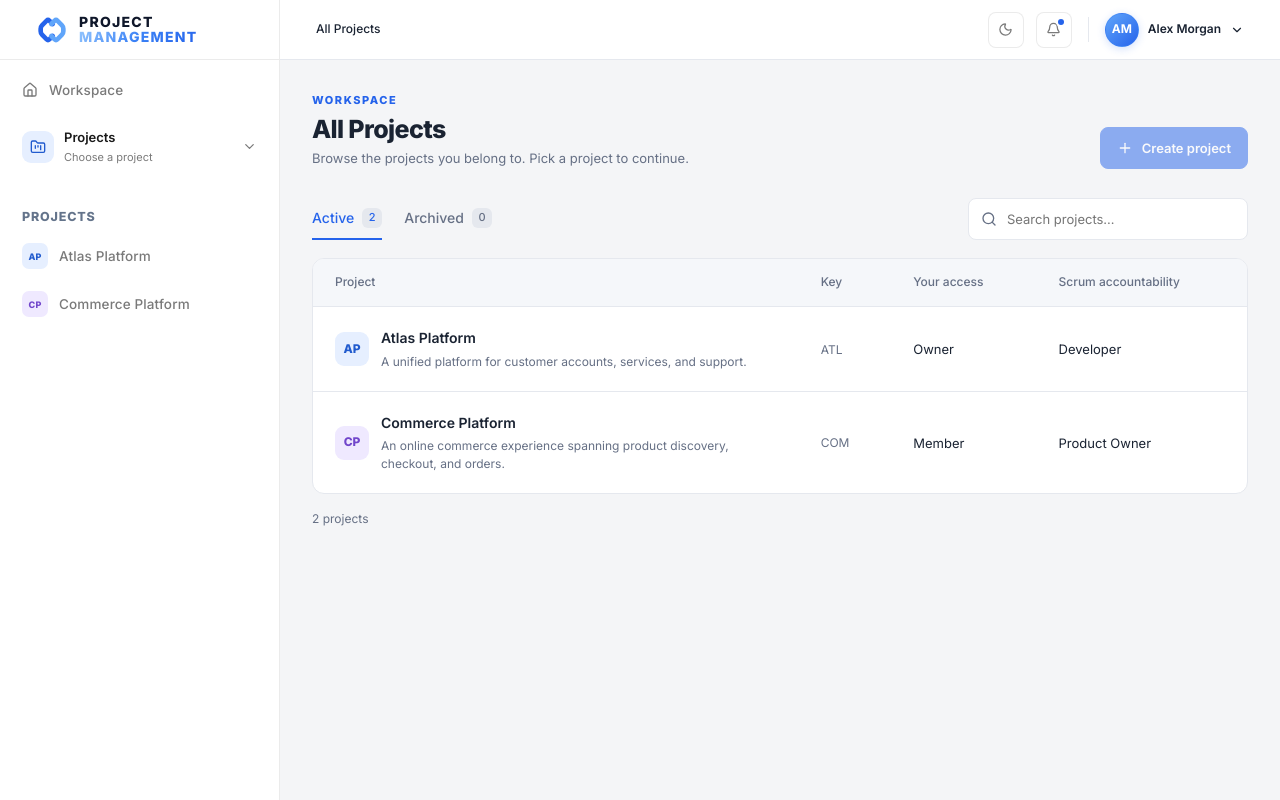
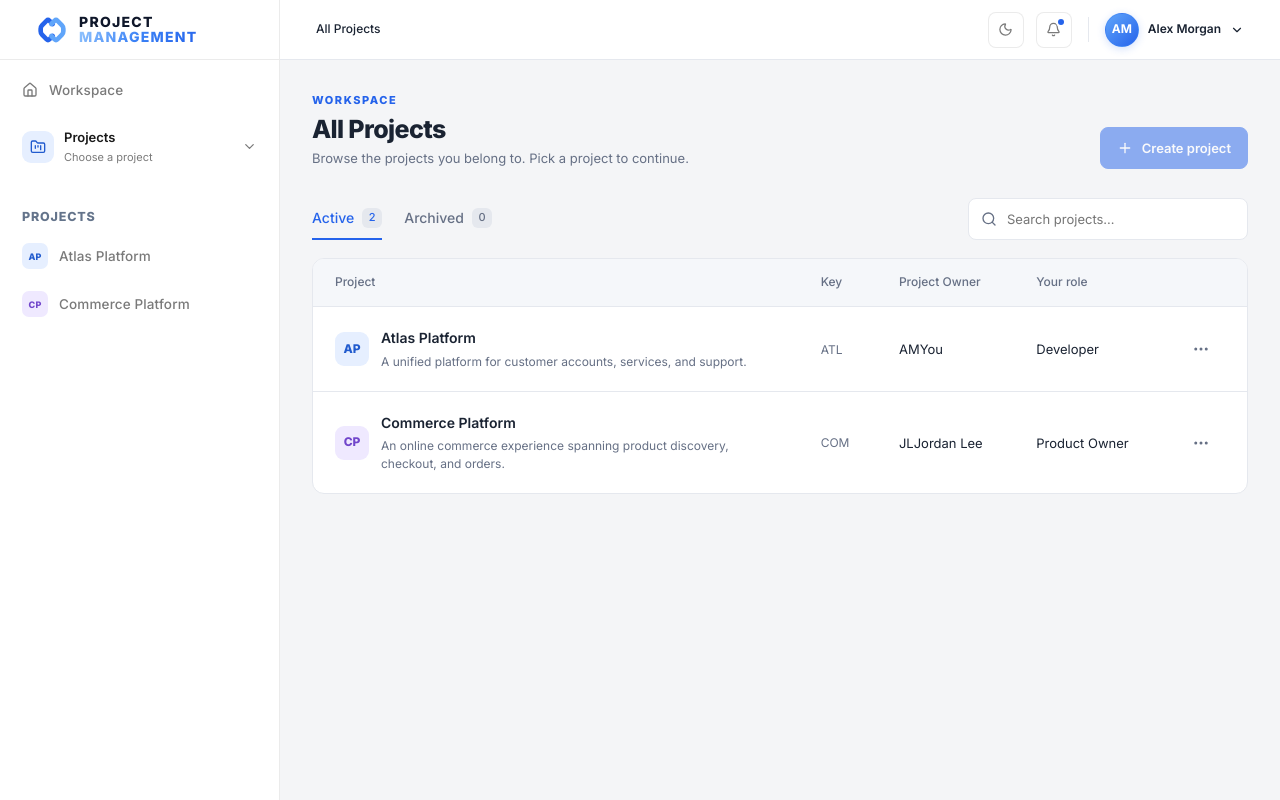
Before and after one commit to lukenab/project-management-system, a Next.js app in the folder frontend/: page /projects in a window 1280 px wide. Built offline with nearby package versions, Linux system fonts and the light colour scheme.

Commit message:
feat: add Project Owner column and row actions

```diff
--- /dev/null
+++ b/frontend/components/projects/ProjectActions.tsx
@@ -0,0 +1,42 @@
+"use client";
+import { Ellipsis } from "lucide-react";
+
+import {
+  DropdownMenu,
+  type DropdownItem,
+} from "@/components/shared/DropdownMenu";
+import { projectHref } from "@/config/navigation";
+import { isProjectOwner, type PreviewProject } from "@/lib/preview-data";
+
+// Actions follow the Use Case specification, not Jira:
+// UC-06.2 Open, UC-07.1 Members, UC-06.3 Update information, UC-06.5 Transfer
+// ownership and UC-06.4 Archive (Project Owner, Active project only), and
+// UC-07.4 Leave (Active project; the current Project Owner must transfer
+// ownership first). Deletion is not specified and restoration is outside
+// Iteration 1, so neither is offered. Items without `href` have no screen yet.
+function projectActions(project: PreviewProject): DropdownItem[][] {
+  const navigation: DropdownItem[] = [
+    { label: "Open project", href: projectHref(project.id) },
+    { label: "View members", href: projectHref(project.id, "members") },
+  ];
+  if (project.status === "ARCHIVED") return [navigation];
+  if (isProjectOwner(project))
+    return [
+      navigation,
+      [{ label: "Project settings" }, { label: "Transfer ownership" }],
+      [{ label: "Archive project", tone: "danger" }],
+    ];
+  return [navigation, [{ label: "Leave project", tone: "danger" }]];
+}
+
+export function ProjectActions({ project }: { project: PreviewProject }) {
+  return (
+    <DropdownMenu
+      label={`${project.name} actions`}
+      triggerLabel={`Actions for ${project.name}`}
+      triggerClassName="icon-button row-actions-trigger"
+      trigger={<Ellipsis size={18} aria-hidden="true" />}
+      groups={projectActions(project)}
+    />
+  );
+}
--- a/frontend/components/projects/ProjectDirectory.tsx
+++ b/frontend/components/projects/ProjectDirectory.tsx
@@ -3,8 +3,11 @@ import { Search } from "lucide-react";
 import Link from "next/link";
 import { useState } from "react";
 
-import type { PreviewProject } from "@/lib/preview-data";
+import { isProjectOwner, type PreviewProject } from "@/lib/preview-data";
 
+import { ProjectActions } from "./ProjectActions";
+
+const PAGE_SIZE = 10;
 const statuses = [
   { value: "ACTIVE", label: "Active" },
   { value: "ARCHIVED", label: "Archived" },
@@ -19,9 +22,10 @@ export function ProjectDirectory({ projects }: { projects: PreviewProject[] }) {
       project.status === status &&
       `${project.name} ${project.key}`.toLocaleLowerCase().includes(search),
   );
-  const pageCount = Math.max(1, Math.ceil(filtered.length / 10));
+  const pageCount = Math.max(1, Math.ceil(filtered.length / PAGE_SIZE));
   const currentPage = Math.min(page, pageCount);
-  const visible = filtered.slice((currentPage - 1) * 10, currentPage * 10);
+  const firstIndex = (currentPage - 1) * PAGE_SIZE;
+  const visible = filtered.slice(firstIndex, firstIndex + PAGE_SIZE);
   return (
     <section aria-label="Project directory">
       <div className="directory-toolbar">
@@ -70,8 +74,11 @@ export function ProjectDirectory({ projects }: { projects: PreviewProject[] }) {
             <tr>
               <th scope="col">Project</th>
               <th scope="col">Key</th>
-              <th scope="col">Your access</th>
-              <th scope="col">Scrum accountability</th>
+              <th scope="col">Project Owner</th>
+              <th scope="col">Your role</th>
+              <th scope="col" className="project-actions-cell">
+                <span className="sr-only">Actions</span>
+              </th>
             </tr>
           </thead>
           <tbody>
@@ -97,8 +104,20 @@ export function ProjectDirectory({ projects }: { projects: PreviewProject[] }) {
                 <td data-label="Key">
                   <span className="directory-key">{project.key}</span>
                 </td>
-                <td data-label="Your access">{project.accessRole}</td>
-                <td data-label="Scrum accountability">{project.scrumRole}</td>
+                <td data-label="Project Owner">
+                  <span className="directory-owner">
+                    <span className="owner-avatar" aria-hidden="true">
+                      {project.owner.initials}
+                    </span>
+                    <span>
+                      {isProjectOwner(project) ? "You" : project.owner.fullName}
+                    </span>
+                  </span>
+                </td>
+                <td data-label="Your role">{project.scrumRole}</td>
+                <td className="project-actions-cell">
+                  <ProjectActions project={project} />
+                </td>
               </tr>
             ))}
           </tbody>
@@ -122,11 +141,12 @@ export function ProjectDirectory({ projects }: { projects: PreviewProject[] }) {
           </div>
         )}
       </div>
-      <div className="directory-footer">
-        <span aria-live="polite">
-          {filtered.length} {filtered.length === 1 ? "project" : "projects"}
-        </span>
-        {pageCount > 1 && (
+      {pageCount > 1 && (
+        <div className="directory-footer">
+          <span aria-live="polite">
+            Showing {firstIndex + 1}–{firstIndex + visible.length} of{" "}
+            {filtered.length}
+          </span>
           <nav aria-label="Project pages">
             <button
               type="button"
@@ -148,8 +168,8 @@ export function ProjectDirectory({ projects }: { projects: PreviewProject[] }) {
               Next
             </button>
           </nav>
-        )}
-      </div>
+        </div>
+      )}
     </section>
   );
 }
--- /dev/null
+++ b/frontend/components/shared/DropdownMenu.tsx
@@ -0,0 +1,201 @@
+"use client";
+import type { LucideIcon } from "lucide-react";
+
+import Link from "next/link";
+import {
+  useEffect,
+  useId,
+  useRef,
+  useState,
+  type KeyboardEvent,
+  type ReactNode,
+} from "react";
+
+// An item without `href` has no screen yet: it is shown muted and does nothing.
+export type DropdownItem = {
+  label: string;
+  href?: string;
+  icon?: LucideIcon;
+  tone?: "danger";
+};
+
+const VIEWPORT_MARGIN = 12;
+
+export function DropdownMenu({
+  label,
+  triggerLabel,
+  triggerClassName,
+  trigger,
+  header,
+  groups,
+  className = "",
+}: {
+  label: string;
+  triggerLabel: string;
+  triggerClassName: string;
+  trigger: ReactNode;
+  header?: ReactNode;
+  groups: DropdownItem[][];
+  className?: string;
+}) {
+  const menuId = `${useId()}-menu`;
+  const triggerRef = useRef<HTMLButtonElement>(null);
+  const menuRef = useRef<HTMLDivElement>(null);
+  const openedByPointer = useRef(false);
+  const [open, setOpen] = useState(false);
+
+  // Below the trigger and right-aligned with it; flips above when needed.
+  function position() {
+    const trigger = triggerRef.current;
+    const menu = menuRef.current;
+    if (!trigger || !menu) return;
+    const rect = trigger.getBoundingClientRect();
+    const { offsetWidth: width, offsetHeight: height } = menu;
+    const below = rect.bottom + 6;
+    const top =
+      below + height > window.innerHeight - VIEWPORT_MARGIN
+        ? Math.max(VIEWPORT_MARGIN, rect.top - height - 6)
+        : below;
+    const left = Math.max(
+      VIEWPORT_MARGIN,
+      Math.min(rect.right - width, window.innerWidth - width - VIEWPORT_MARGIN),
+    );
+    menu.style.top = `${top}px`;
+    menu.style.left = `${left}px`;
+  }
+
+  useEffect(() => {
+    if (!open) return;
+    const close = () => menuRef.current?.hidePopover();
+    window.addEventListener("resize", close);
+    window.addEventListener("scroll", close, true);
+    return () => {
+      window.removeEventListener("resize", close);
+      window.removeEventListener("scroll", close, true);
+    };
+  }, [open]);
+
+  function items() {
+    return Array.from(
+      menuRef.current?.querySelectorAll<HTMLElement>('[role="menuitem"]') ?? [],
+    );
+  }
+
+  function close() {
+    menuRef.current?.hidePopover();
+    triggerRef.current?.focus();
+  }
+
+  function onMenuKeyDown(event: KeyboardEvent<HTMLDivElement>) {
+    const list = items();
+    const index = list.indexOf(document.activeElement as HTMLElement);
+    const focusAt = (next: number) =>
+      list[(next + list.length) % list.length]?.focus();
+    switch (event.key) {
+      case "ArrowDown":
+        focusAt(index + 1);
+        break;
+      case "ArrowUp":
+        focusAt(index < 0 ? list.length - 1 : index - 1);
+        break;
+      case "Home":
+        focusAt(0);
+        break;
+      case "End":
+        focusAt(list.length - 1);
+        break;
+      case "Escape":
+      case "Tab":
+        close();
+        break;
+      default:
+        return;
+    }
+    event.preventDefault();
+  }
+
+  return (
+    <>
+      <button
+        ref={triggerRef}
+        type="button"
+        className={triggerClassName}
+        popoverTarget={menuId}
+        aria-haspopup="menu"
+        aria-expanded={open}
+        aria-controls={menuId}
+        aria-label={triggerLabel}
+        onPointerDown={() => {
+          openedByPointer.current = true;
+        }}
+        onKeyDown={() => {
+          openedByPointer.current = false;
+        }}
+      >
+        {trigger}
+      </button>
+      <div
+        ref={menuRef}
+        id={menuId}
+        popover="auto"
+        role="menu"
+        aria-label={label}
+        tabIndex={-1}
+        className={`dropdown-menu ${className}`}
+        onKeyDown={onMenuKeyDown}
+        onBeforeToggle={(event) => {
+          if (event.newState === "open") position();
+        }}
+        onToggle={(event) => {
+          const isOpen = event.newState === "open";
+          setOpen(isOpen);
+          if (!isOpen) return;
+          position();
+          // Keyboard users land on the first item; a mouse click shows no
+          // focus ring, but arrow keys still work from the menu itself.
+          if (openedByPointer.current) menuRef.current?.focus();
+          else items()[0]?.focus();
+          openedByPointer.current = false;
+        }}
+      >
+        {header}
+        {groups.map((group, groupIndex) => (
+          <div key={groupIndex} role="group" className="dropdown-group">
+            {group.map(({ label: itemLabel, href, icon: Icon, tone }) => {
+              const content = (
+                <>
+                  {Icon && <Icon size={16} aria-hidden="true" />}
+                  <span>{itemLabel}</span>
+                </>
+              );
+              const itemClass = `dropdown-item ${tone === "danger" ? "dropdown-danger" : ""}`;
+              return href ? (
+                <Link
+                  key={itemLabel}
+                  href={href}
+                  role="menuitem"
+                  tabIndex={-1}
+                  className={itemClass}
+                  onClick={() => menuRef.current?.hidePopover()}
+                >
+                  {content}
+                </Link>
+              ) : (
+                <button
+                  key={itemLabel}
+                  type="button"
+                  role="menuitem"
+                  tabIndex={-1}
+                  aria-disabled="true"
+                  className={itemClass}
+                >
+                  {content}
+                </button>
+              );
+            })}
+          </div>
+        ))}
+      </div>
+    </>
+  );
+}
--- a/frontend/lib/preview-data.ts
+++ b/frontend/lib/preview-data.ts
@@ -1,17 +1,23 @@
+export type PreviewPerson = {
+  fullName: string;
+  email: string;
+  initials: string;
+};
+
 export type PreviewProject = {
   id: string;
   key: string;
   name: string;
   description: string;
   productGoal: string;
-  accessRole: string;
+  owner: PreviewPerson;
   scrumRole: string;
   initials: string;
   tone: "blue" | "violet";
   status: "ACTIVE" | "ARCHIVED";
 };
 
-export const previewUser = {
+export const previewUser: PreviewPerson = {
   fullName: "Alex Morgan",
   email: "alex@example.test",
   initials: "AM",
@@ -26,7 +32,7 @@ export const previewProjects: PreviewProject[] = [
       "A unified platform for customer accounts, services, and support.",
     productGoal:
       "Give customers one place to manage their accounts and access services.",
-    accessRole: "Owner",
+    owner: previewUser,
     scrumRole: "Developer",
     initials: "AP",
     tone: "blue",
@@ -40,7 +46,11 @@ export const previewProjects: PreviewProject[] = [
       "An online commerce experience spanning product discovery, checkout, and orders.",
     productGoal:
       "Help customers find products, complete purchases, and track their orders.",
-    accessRole: "Member",
+    owner: {
+      fullName: "Jordan Lee",
+      email: "jordan@example.test",
+      initials: "JL",
+    },
     scrumRole: "Product Owner",
     initials: "CP",
     tone: "violet",
@@ -48,6 +58,11 @@ export const previewProjects: PreviewProject[] = [
   },
 ];
 
+// Presentation only: menu visibility is not authorization.
+export function isProjectOwner(project: PreviewProject) {
+  return project.owner.email === previewUser.email;
+}
+
 export function getPreviewProject(id: string) {
   return previewProjects.find((project) => project.id === id);
 }
```
